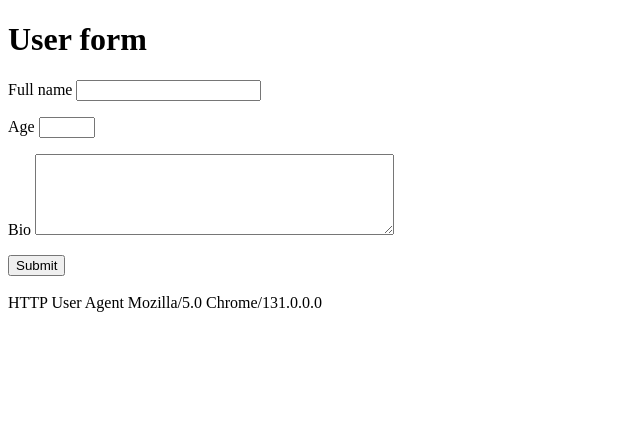
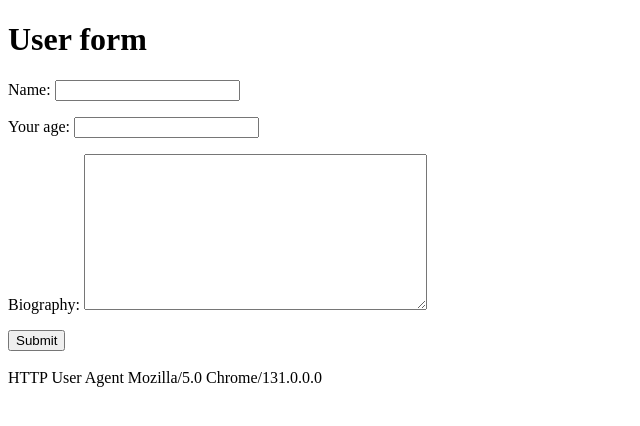
Before and after one commit to MSMaksimov/MOD3, a Django app: page /req/bio/ in a window 1280 px wide. Shown: the top 426 px of the page, without its empty margins (0-640 px from the left). Run offline with Django 4.2, Linux system fonts and the light colour scheme.

Commit message:
Add forms.py

```diff
--- /dev/null
+++ b/mysite/requestdataapp/forms.py
@@ -0,0 +1,7 @@
+from django import forms
+
+
+class UserBioForm(forms.Form):
+    name = forms.CharField()
+    age = forms.IntegerField(label="Your age")
+    bio = forms.CharField(label="Biography", widget=forms.Textarea)
--- a/mysite/requestdataapp/templates/requestdataapp/user-bio-form.html
+++ b/mysite/requestdataapp/templates/requestdataapp/user-bio-form.html
@@ -9,20 +9,7 @@
     <div>
     <form method="post">
         {% csrf_token %}
-        <p>
-            <label for="name-id">Full name</label>
-            <input id="name-id" name="name" type="text" maxlength="100">
-        </p>
-
-        <p>
-            <label for="age">Age</label>
-            <input id="age" name="age" type="number" min="1" max="99">
-        </p>
-
-        <p>
-            <label for="bio">Bio</label>
-            <textarea name="bio" id="bio" cols="42" rows="5"></textarea>
-        </p>
+        {{ form.as_p }}
         <button type="submit">
             Submit
         </button>
--- a/mysite/requestdataapp/views.py
+++ b/mysite/requestdataapp/views.py
@@ -2,6 +2,7 @@ from django.core.files.storage import FileSystemStorage
 from django.http import HttpRequest, HttpResponse
 from django.shortcuts import render
 
+from .forms import UserBioForm
 
 def process_get_view(request: HttpRequest) -> HttpResponse:
     a = request.GET.get("a", "")
@@ -16,7 +17,10 @@ def process_get_view(request: HttpRequest) -> HttpResponse:
 
 
 def user_form(request: HttpRequest) -> HttpResponse:
-    return render(request, "requestdataapp/user-bio-form.html")
+    context = {
+        "form": UserBioForm(),
+    }
+    return render(request, "requestdataapp/user-bio-form.html", context=context)
 
 
 def handle_file_upload(request: HttpRequest) -> HttpResponse:
```
